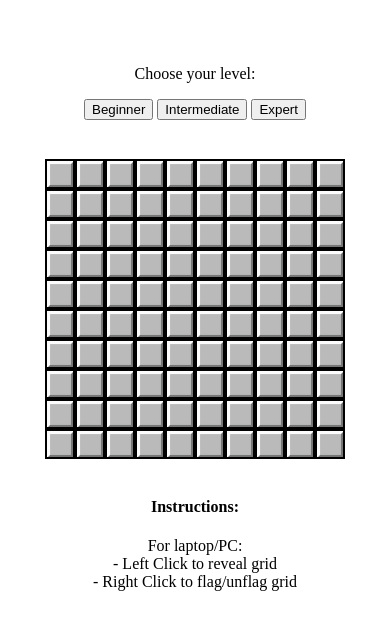
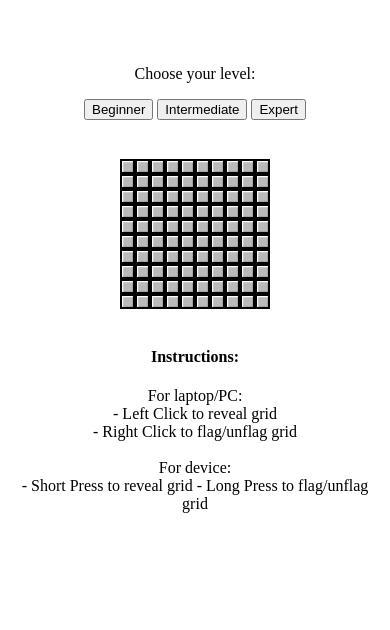
Before and after one commit to fabienlimzk/project-one-the-game, a plain HTML site: page index.html in a window 390 px wide. Shown: the part 62-692 px from the top of the page. Drawn offline with Linux system fonts and the light colour scheme.

Commit message:
Thursday Commit 1

```diff
--- a/css/main.css
+++ b/css/main.css
@@ -33,11 +33,12 @@ body {
 
 .grid {
     background-image: url("../image/grid.png");
-    background-color: rgb(187, 187, 187);
-    border: 2px solid;
+    background-color: rgb(116, 116, 116);
+    border: 2px solid black;
     height: 50px;
     width: 50px;
     font-size: 40px;
+    color: white;
 }
 
 p, .level-button {
@@ -48,11 +49,11 @@ p, .level-button {
     visibility: hidden;
 }
 
-@media screen and (max-width: 550px) {
+@media screen and (max-width: 500px) {
     .grid {
-        background-size: 27px;
-        height: 30px;
-        width: 30px;
-        font-size: 20px;
+        background-size: 12px;
+        height: 15px;
+        width: 15px;
+        font-size: 9px;
     }
 }
--- a/index.html
+++ b/index.html
@@ -13,7 +13,7 @@
         </div>
         <div id="button-container">
             <p>Choose your level:</p>
-            <button type="button" class="level-button" id="beginner-btn" onclick="setLevel(10, 10, 'beginner')">Beginner</button>
+            <button type="button" class="level-button" id="beginner-btn" onclick="setLevel(10, 1, 'beginner')">Beginner</button>
             <button type="button" class="level-button" id="intermediate-btn" onclick="setLevel(16, 40, 'intermediate')">Intermediate</button>
             <button type="button" class="level-button" id="expert-btn" onclick="setLevel(20, 69, 'expert')">Expert</button>
             <br>
@@ -33,11 +33,11 @@
             </br>
                 - Right Click to flag/unflag grid
             </br>
-            <!-- </br>
+            </br>
                 For device:
             </br>
                 - Short Press to reveal grid
-                - Long Press to flag/unflag grid -->
+                - Long Press to flag/unflag grid
             </p>
         </div>
         <script src="js/main.js"></script>
--- a/js/main.js
+++ b/js/main.js
@@ -354,8 +354,9 @@ function clicked(e) {
     let col = e.target.dataset.col;
 
     if (gameWin()) {
+        alert('Game Won!');
         gameOver = true;
-        alert('Game Won!');
+
         revealAllMines();
     }
     if (!gameOver) {
@@ -363,14 +364,10 @@ function clicked(e) {
             data[row][col].isOpened = true;
             e.target.style.backgroundImage = "url('./image/grid-open.png')";
             e.target.innerText = data[row][col].minesAround;
-            // console.log(data);
         } else if (data[row][col].minesAround == 0 && !data[row][col].isMine && !data[row][col].isFlagged) {
             data[row][col].isOpened = true;
             e.target.style.backgroundImage = "url('./image/grid-open.png')";
-            // e.target.innerText = data[row][col].minesAround;
-            console.log("hi");
             revealNeighbours();
-            // console.log(data);
         } else if (data[row][col].isMine && !data[row][col].isFlagged) {
             data[row][col].isOpened = true;
             e.target.style.backgroundColor = "red";
@@ -447,6 +444,7 @@ function setLevel(newSize, newNumberOfMines, value) {
         currentLevel = "expert";
         console.log(currentLevel);
     }
+
     document.getElementById("display_mines_number").style.visibility = "visible";
     document.querySelector("p").style.visibility = "hidden";
     reset.style.visibility = "visible";
@@ -467,16 +465,6 @@ function setLevel(newSize, newNumberOfMines, value) {
 
 
 function resetButton() {
-    // let buttons = document.querySelectorAll(".level-button");
-    // for (let i = 0; i < buttons.length; i++){
-    //     if (currentLevel == "beginner") {
-    //         numberOfMines = 10;
-    //     } else if (currentLevel == "intermediate") {
-    //         numberOfMines = 40;
-    //     } else if (currentLevel == "expert") {
-    //         numberOfMines = 69;
-    //     }
-    // }
     document.getElementById("display_mines_number").style.visibility = "visible";
     if (currentLevel == "beginner") {
         numberOfMines = 10;
```
Also changed, not shown: image/grid-open.png.
